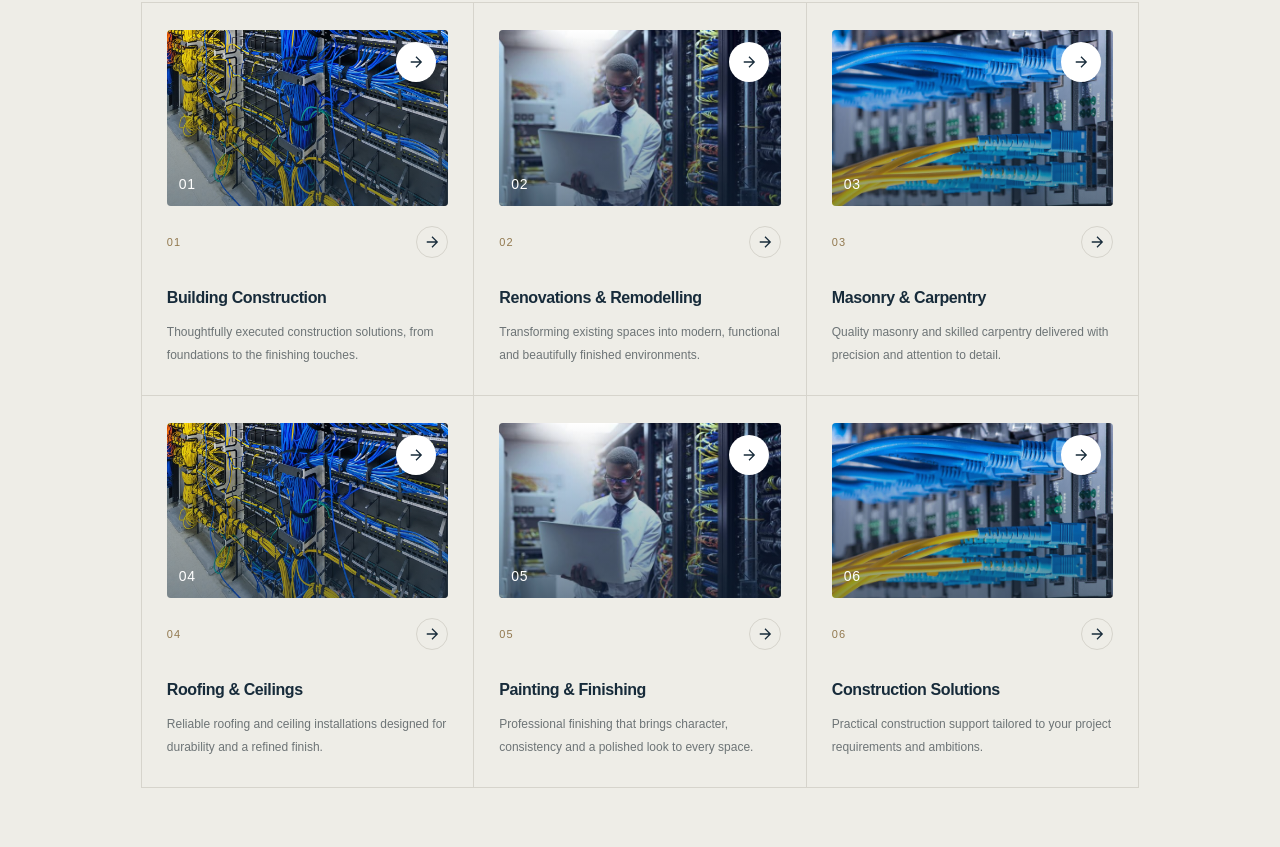
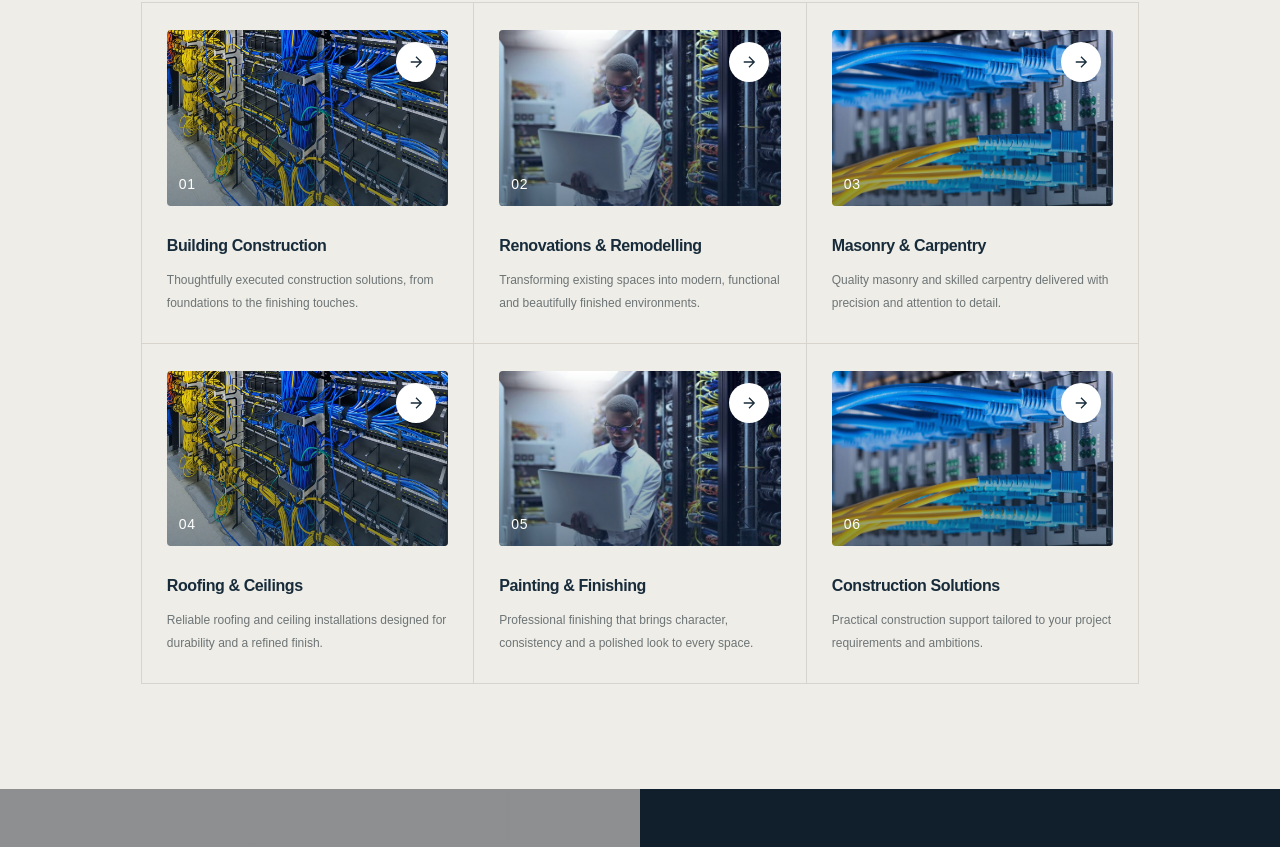
Before and after one commit to Seifuddin/makyn, a Next.js app: page / in a window 1280 px wide. Shown: the part 1979-2826 px from the top of the page. Built offline with nearby package versions, Linux system fonts and the light colour scheme; grey boxes are pictures that could not be loaded.

Commit message:
improved services

```diff
--- a/components/home/services-section.tsx
+++ b/components/home/services-section.tsx
@@ -44,7 +44,7 @@ export default function ServicesSection() {
               className="service-item group overflow-hidden"
               key={service.number}
             >
-              <div className="relative mb-5 aspect-[16/10] overflow-hidden rounded-sm bg-[#172b3a]/10">
+              <div className="relative aspect-[16/10] overflow-hidden rounded -sm bg-[#172b3a]/10">
                 {image ? (
                   <Image
                     src={image}
@@ -75,9 +75,9 @@ export default function ServicesSection() {
                 </span>
               </div>
 
-              <div className="service-top">
-                <span className="service-number">{service.number}</span>
-                <span className="service-arrow">
+              <div className="hidden service-top">
+                <span className="hidden service-number">{service.number}</span>
+                <span className="hidden servicearrow">
                   <ArrowIcon />
                 </span>
               </div>
```
